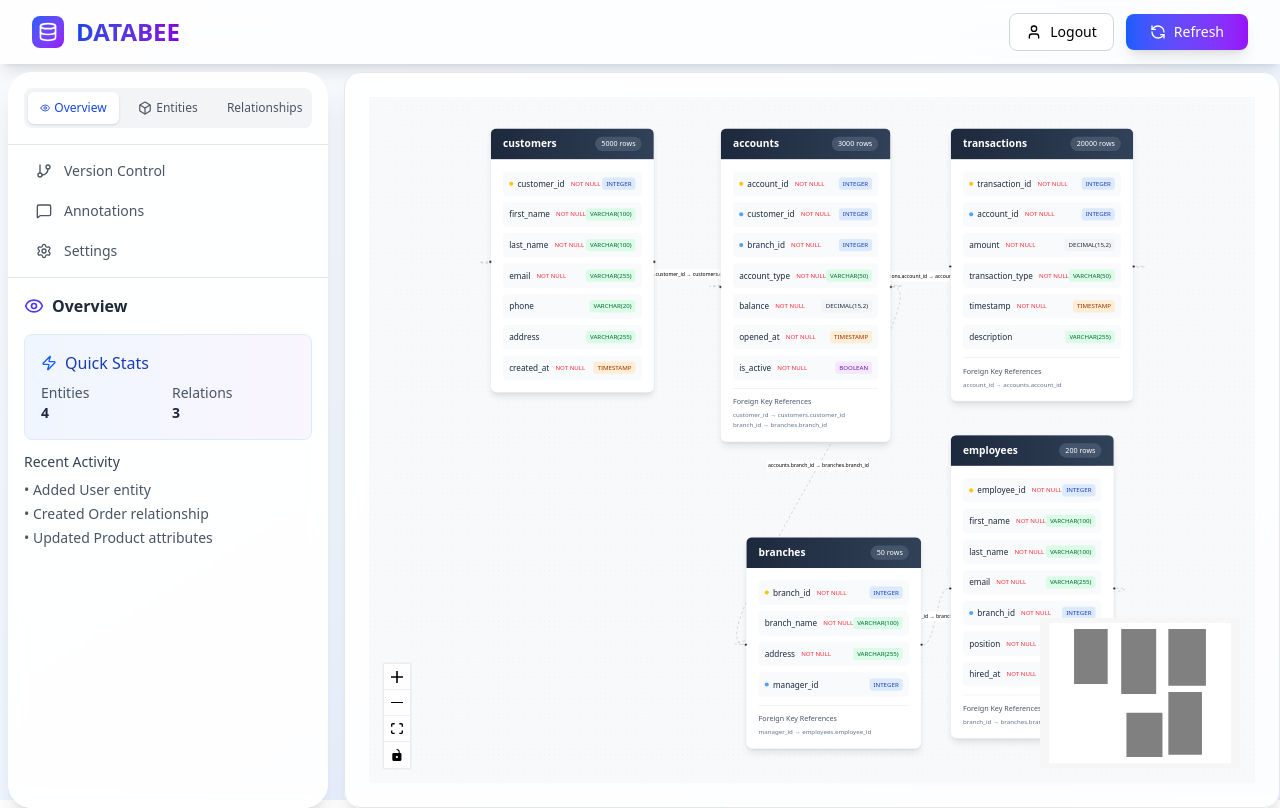
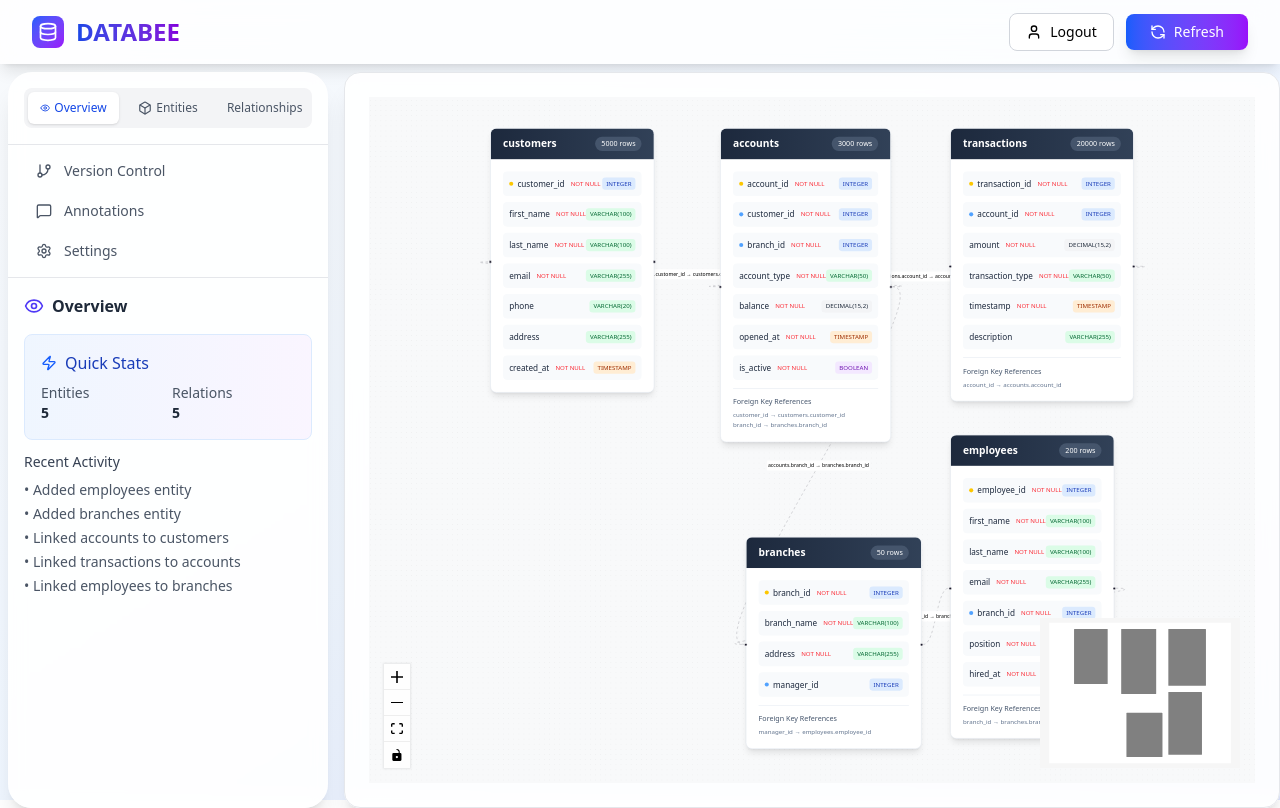
Before and after one commit to Suresh-75/SchemaBrowser, a React (Vite) app in the folder Browser/: page /dashboard in a window 1280 px wide. Built offline with nearby package versions, Linux system fonts and the light colour scheme.

Commit message:
entity and rel feature

```diff
--- a/Browser/src/App.jsx
+++ b/Browser/src/App.jsx
@@ -186,12 +186,20 @@ export default function App() {
               Entities
             </h3>
             <div className="space-y-2">
-              {["User", "Order", "Product", "Category"].map((entity) => (
+              {[
+                "customers",
+                "accounts",
+                "transactions",
+                "branches",
+                "employees",
+              ].map((entity) => (
                 <div
                   key={entity}
                   className="p-3 bg-gray-50 rounded-lg border hover:bg-gray-100 cursor-pointer"
                 >
-                  <div className="font-medium text-gray-800">{entity}</div>
+                  <div className="font-medium text-gray-800 capitalize">
+                    {entity}
+                  </div>
                   <div className="text-sm text-gray-500">Click to edit</div>
                 </div>
               ))}
@@ -210,17 +218,21 @@ export default function App() {
               Relationships
             </h3>
             <div className="space-y-2">
-              {["User → Order", "Order → Product", "Product → Category"].map(
-                (rel) => (
+              {[
+                "accounts.customer_id → customers.customer_id",
+                "accounts.branch_id → branches.branch_id",
+                "transactions.account_id → accounts.account_id",
+                "branches.manager_id → employees.employee_id",
+                "employees.branch_id → branches.branch_id",
+              ].map((rel) => (
                 <div
                   key={rel}
                   className="p-3 bg-gray-50 rounded-lg border hover:bg-gray-100 cursor-pointer"
                 >
                   <div className="font-medium text-gray-800">{rel}</div>
-                    <div className="text-sm text-gray-500">One-to-many</div>
+                  <div className="text-sm text-gray-500">Foreign Key</div>
                 </div>
-                )
-              )}
+              ))}
             </div>
             <button className="w-full px-4 py-2 bg-green-600 text-white rounded-lg hover:bg-green-700 transition-colors flex items-center justify-center gap-2">
               <Plus size={16} />
@@ -274,11 +286,11 @@ export default function App() {
                 <div className="grid grid-cols-2 gap-2 text-sm">
                   <div>
                     <div className="text-gray-600">Entities</div>
-                    <div className="font-semibold text-gray-800">4</div>
+                    <div className="font-semibold text-gray-800">5</div>
                   </div>
                   <div>
                     <div className="text-gray-600">Relations</div>
-                    <div className="font-semibold text-gray-800">3</div>
+                    <div className="font-semibold text-gray-800">5</div>
                   </div>
                 </div>
               </div>
@@ -287,9 +299,11 @@ export default function App() {
                   Recent Activity
                 </div>
                 <div className="space-y-1 text-sm text-gray-600">
-                  <div>• Added User entity</div>
-                  <div>• Created Order relationship</div>
-                  <div>• Updated Product attributes</div>
+                  <div>• Added employees entity</div>
+                  <div>• Added branches entity</div>
+                  <div>• Linked accounts to customers</div>
+                  <div>• Linked transactions to accounts</div>
+                  <div>• Linked employees to branches</div>
                 </div>
               </div>
             </div>
```
Lines whose indentation alone changed are shown as unchanged.
